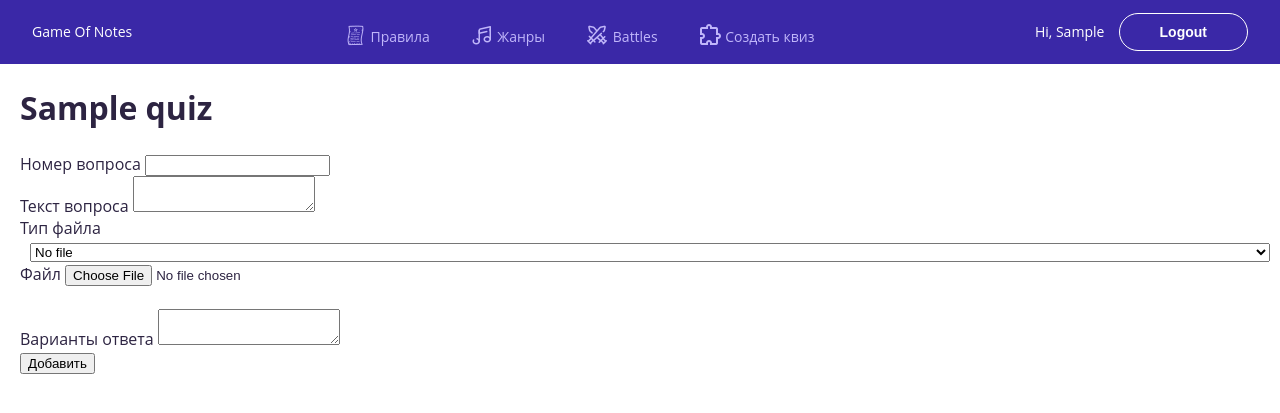
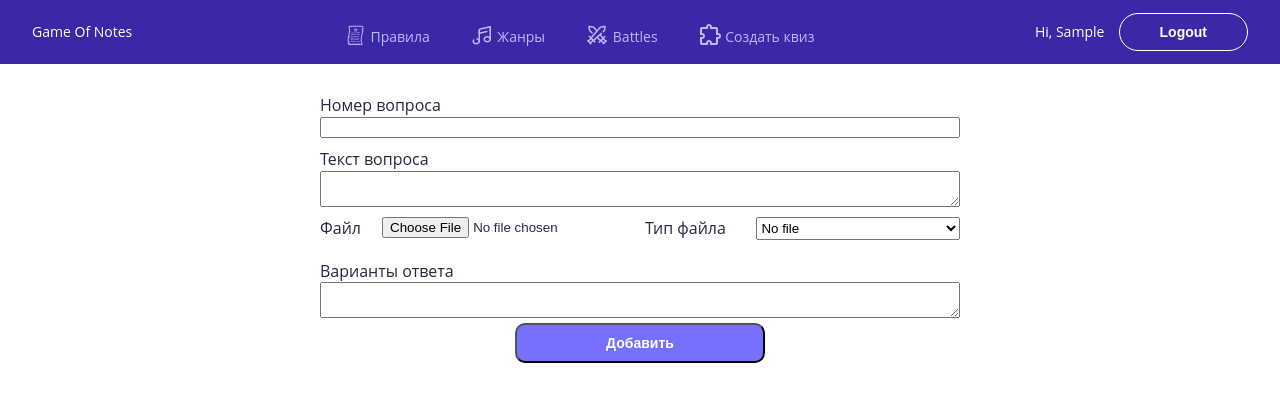
Before and after one commit to lyamire/game_of_tones, a Django app: page /quiz/1/round/1/question in a window 1280 px wide. Shown: the top 413 px of the page. Run offline with Django 5.2, Linux system fonts and the light colour scheme; a user stored in the database is signed in; tables that the repository leaves empty hold one stand-in row (values such as "Sample post").

Commit message:
styles create quiz

```diff
--- a/quiz/templates/quiz/create_quiz.html
+++ b/quiz/templates/quiz/create_quiz.html
@@ -34,7 +34,7 @@
                 {% endfor %}
             </table>
             <br/>
-            <input type="submit" class="submit-btn" value="Создать квиз"/>
+            <input type="submit" class="submit-quiz" value="Создать квиз"/>
         </form>
     </div>
     <script src="https://ajax.googleapis.com/ajax/libs/jquery/2.1.3/jquery.min.js" type="text/javascript"></script>
--- a/quiz/templates/quiz/question_create.html
+++ b/quiz/templates/quiz/question_create.html
@@ -3,17 +3,20 @@
 {% block title %}  {% endblock %}
 
 {% block body %}
-    <div class="main-block">
-        <h1>{{ quiz.name }}</h1>
+    <div class="main-block create-question">
+        {#        <h3>Квиз: {{ quiz.name }}</h3>#}
         <form action="{% url 'question_create' quiz.id round.id %}" method="post">
             {% csrf_token %}
             <label for="number">Номер вопроса</label>
             <input type="number" name="number" id="number" min="1"/>
-            <br/>
             <label for="text">Текст вопроса</label>
             <textarea id="text" name="text"></textarea>
-            <br/>
             <div class="attachments">
+                <div class="file">
+                    <label for="file">Файл</label>
+                    <input type="file" name="file" id="file"/>
+                </div>
+                <div class="file-type">
                     <label for="attachment_type">Тип файла</label>
                     <select name="attachment_type" id="attachment_type" required>
                         <option value="">No file</option>
@@ -21,14 +24,11 @@
                             <option value="{{ type }}">{{ type }}</option>
                         {% endfor %}
                     </select>
-                <label for="file">Файл</label>
-                <input type="file" name="file" id="file" />
                 </div>
-            <br/>
+            </div>
             <label for="answers">Варианты ответа</label>
             <textarea id="answers" name="answers"></textarea>
-            <br/>
-            <input type="submit" value="Добавить" class="btn btn-danger"/>
+            <input type="submit" value="Добавить" class="submit-quiz"/>
         </form>
     </div>
 {% endblock %}
--- a/quiz/templates/quiz/quiz_round_create.html
+++ b/quiz/templates/quiz/quiz_round_create.html
@@ -3,7 +3,8 @@
 {% block title %}  {% endblock %}
 
 {% block body %}
-    <h1>{{ quiz.name }}</h1>
+    <div class="main-block create-quiz">
+{#        <h2>{{ quiz.name }}</h2>#}
         <form action="{% url 'quiz_round_create' quiz.id %}" method="post">
             {% csrf_token %}
             <label for="number">Номер раунда</label>
@@ -12,6 +13,7 @@
             <input type="text" name="name" id="name" />
             <label for="description">Описание</label>
             <input type="text" name="description" id="description" />
-        <input type="submit" value="Добавить" class="btn btn-danger"/>
+            <input type="submit" value="Добавить" class="submit-quiz"/>
         </form>
+    </div>
 {% endblock %}
--- a/static/style.css
+++ b/static/style.css
@@ -87,22 +87,47 @@ table {
 }
 
 .quiz-edit{
-    width: 60%;
+    width: 640px;
     display: flex;
     justify-content: center;
     flex-direction: column;
     margin: auto;
+    font-size: 14px;
 }
 
-.create-quiz {
+.create-quiz, .create-question {
     display: flex;
     justify-content: center;
 }
 
-.create-quiz form {
+.create-quiz form, .create-question form {
     display: flex;
     flex-direction: column;
     width: 640px;
+}
+
+.create-question form > label {
+    margin-top: 10px;
+}
+
+.attachments {
+    width: 100%;
+    display: flex;
+    gap: 10px;
+    margin: 10px 0;
+}
+
+.attachments > div {
+    width: 50%;
+    display: flex;
+}
+
+.attachments > div > label {
+    width: inherit;
+}
+
+.attachments .file {
+    justify-content: space-between;
 }
 
 .quiz-details p:has(input),p:has(select) {
```
Also changed, not shown: other parts of static/style.css (+26 -5 lines), quiz/templates/quiz/quiz_edit.html (+7 -7 lines). Lines whose indentation alone changed are shown as unchanged.
